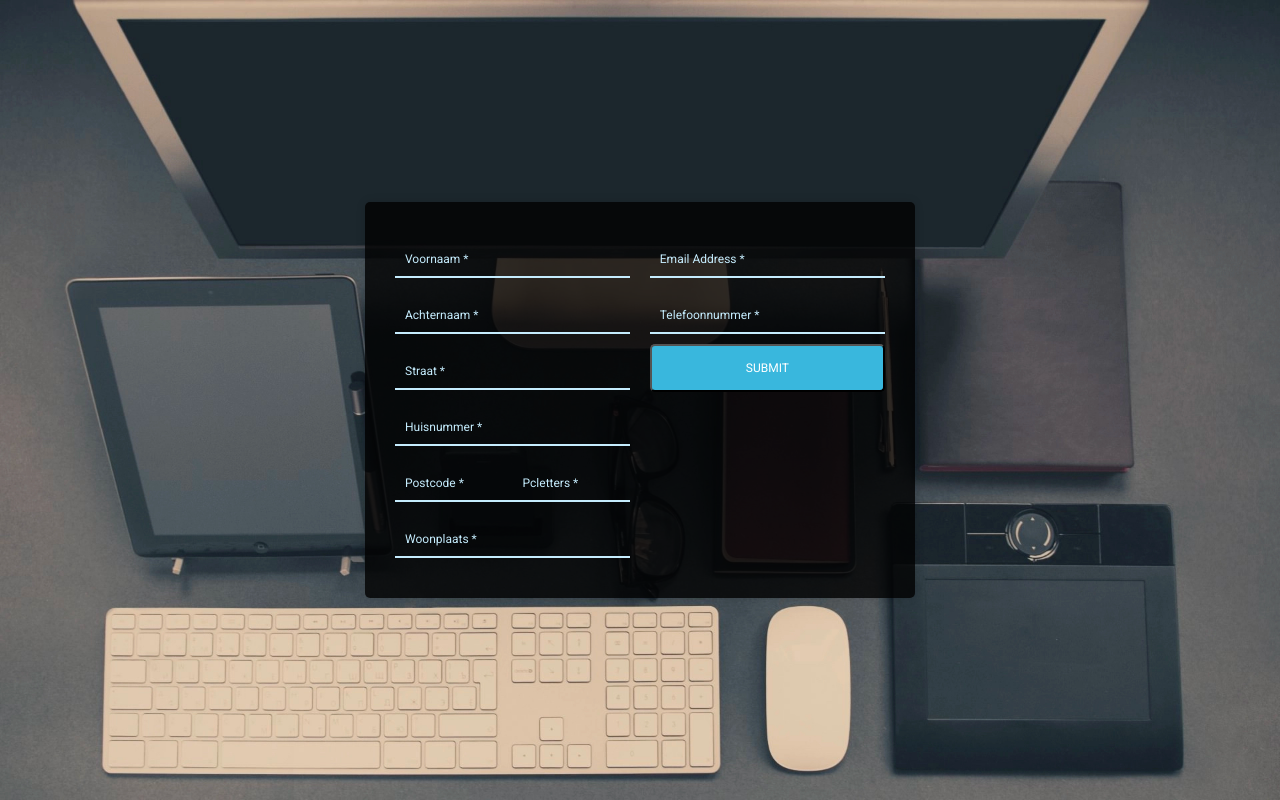
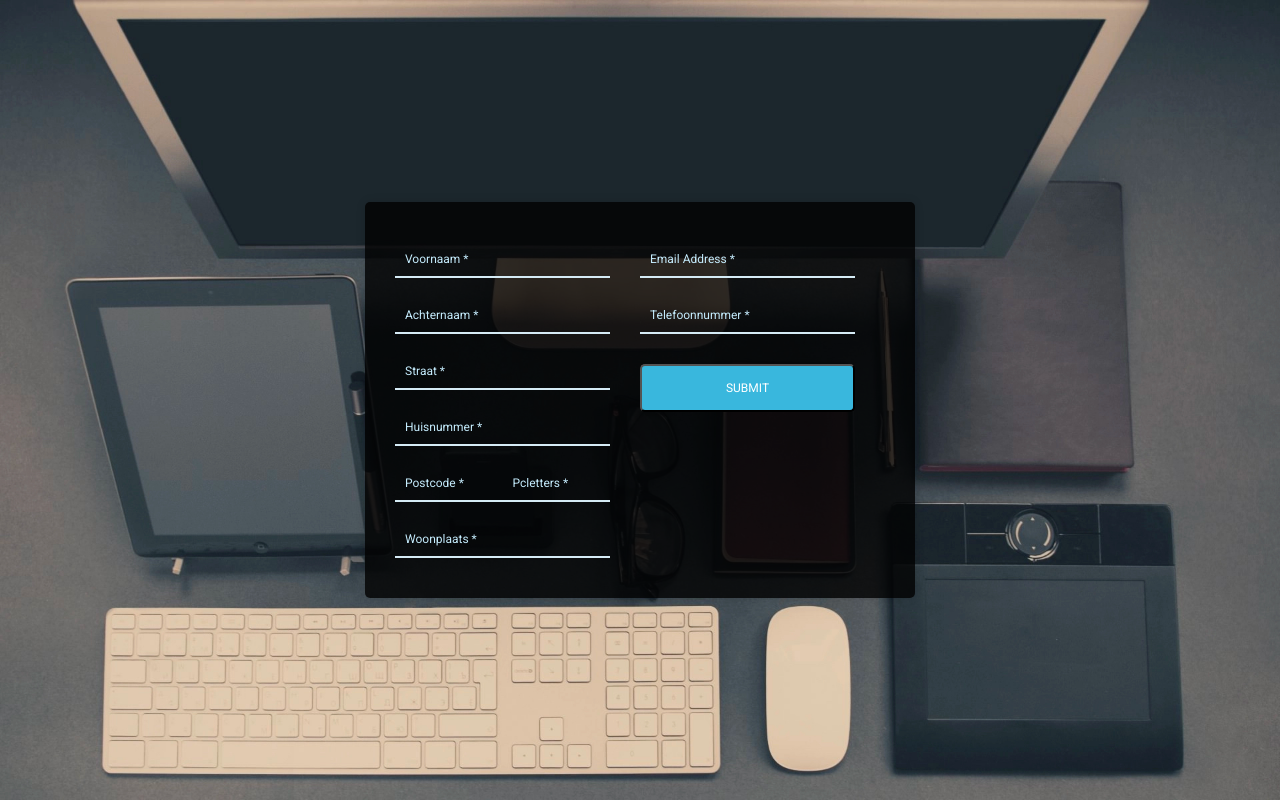
Before and after one commit to Hensikt/SecureBand, a PHP site: page /Formulier.php in a window 1280 px wide. Run offline with PHP 8.4, Linux system fonts and the light colour scheme.

Commit message:
push v1.2

```diff
--- a/SurcureBand/public/index.php
+++ b/SurcureBand/public/index.php
@@ -41,7 +41,7 @@ require '../private/includes/init.php';
 $router = new AltoRouter();
 
 //Als jouw public folder niet te zien is als je naar http://localhoist gaat stel dan het juiste basePath in (pas dit pad aan naar jouw situatie)
-$router->setBasePath('/MyBand-Project/public');
+$router->setBasePath('/SecureBand/SurcureBand/public');
 
 /**
  * Hier stellen we de juiste "routes" in voor onze website
--- a/mysqlFormulier/Formulier.php
+++ b/mysqlFormulier/Formulier.php
@@ -23,9 +23,9 @@
             <input required type="text"   maxlength="128" class="input"      name="Achternaam" placeholder="Achternaam *">
             <input required type="text"   maxlength="48"  class="input"      name="Straat"     placeholder="Straat *">
             <input required type="number" maxlength="11"  class="input"      name="Huisnummer" placeholder="Huisnummer *">
-      <span><input required type="number" maxlength="6"  class="input next"  name="Postcode1"  placeholder="Postcode *">
+      <span><input required type="number" maxlength="6"   class="input next" name="Postcode1"  placeholder="Postcode *">
             <input required type="text"                   class="input next" name="Postcode2"  placeholder="Pcletters *"></span>
-            <input required type="text"   maxlength="24"    class="input"    name="Woonplaats" placeholder="Woonplaats *">
+            <input required type="text"   maxlength="24"  class="input"      name="Woonplaats" placeholder="Woonplaats *">
         </div>
         <div class="contactForm__extraInputFields">
             <input required type="text"   maxlength="125" class="input"      name="Email"          placeholder="Email Address *">
--- a/mysqlFormulier/css/master.css
+++ b/mysqlFormulier/css/master.css
@@ -47,6 +47,9 @@ input{
     -moz-box-shadow: 0 0 10px rgba(0,0,0,.13);
     box-shadow: 0 0 10px rgba(0,0,0,.13);
 }
+.input{
+
+}
 
 .contactForm__inputFields{
     display: flex;
@@ -57,6 +60,7 @@ input{
 .contactForm__inputFields,
 .contactForm__extraInputFields{
     width: 48%;
+    margin-right: 30px;
 }
 
 .contactForm__inputFields .input,
@@ -64,7 +68,7 @@ input{
     margin: 10px 0;
     background: transparent;
     border: 0;
-    border-bottom: 2px solid #c5ecfd;
+    border-bottom: 2px solid #d5ebf5;
     padding: 10px;
     width: 100%;
 }
@@ -80,6 +84,7 @@ input{
     background: #39b7dd;
     text-align: center;
     padding: 15px;
+    margin-top: 20px;
     width: 100%;
     border-radius: 5px;
     color: #fff;
```
